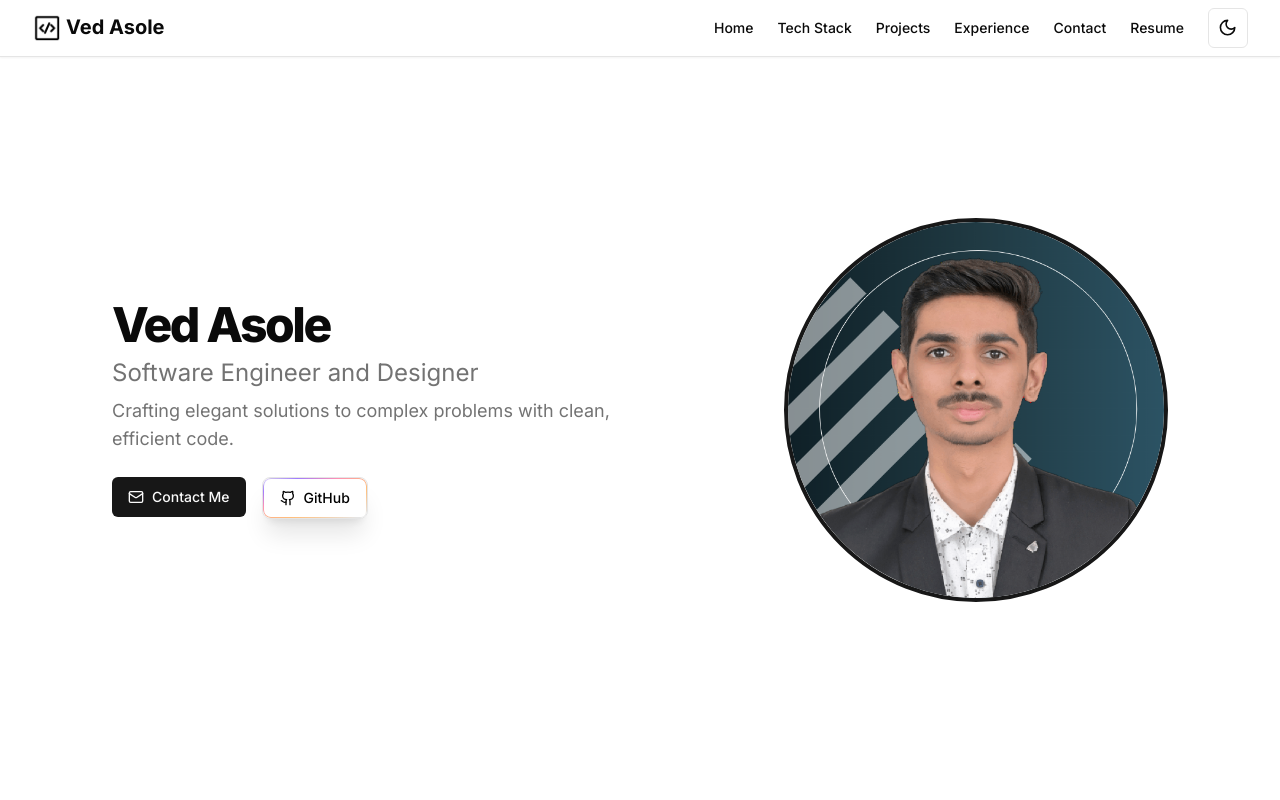
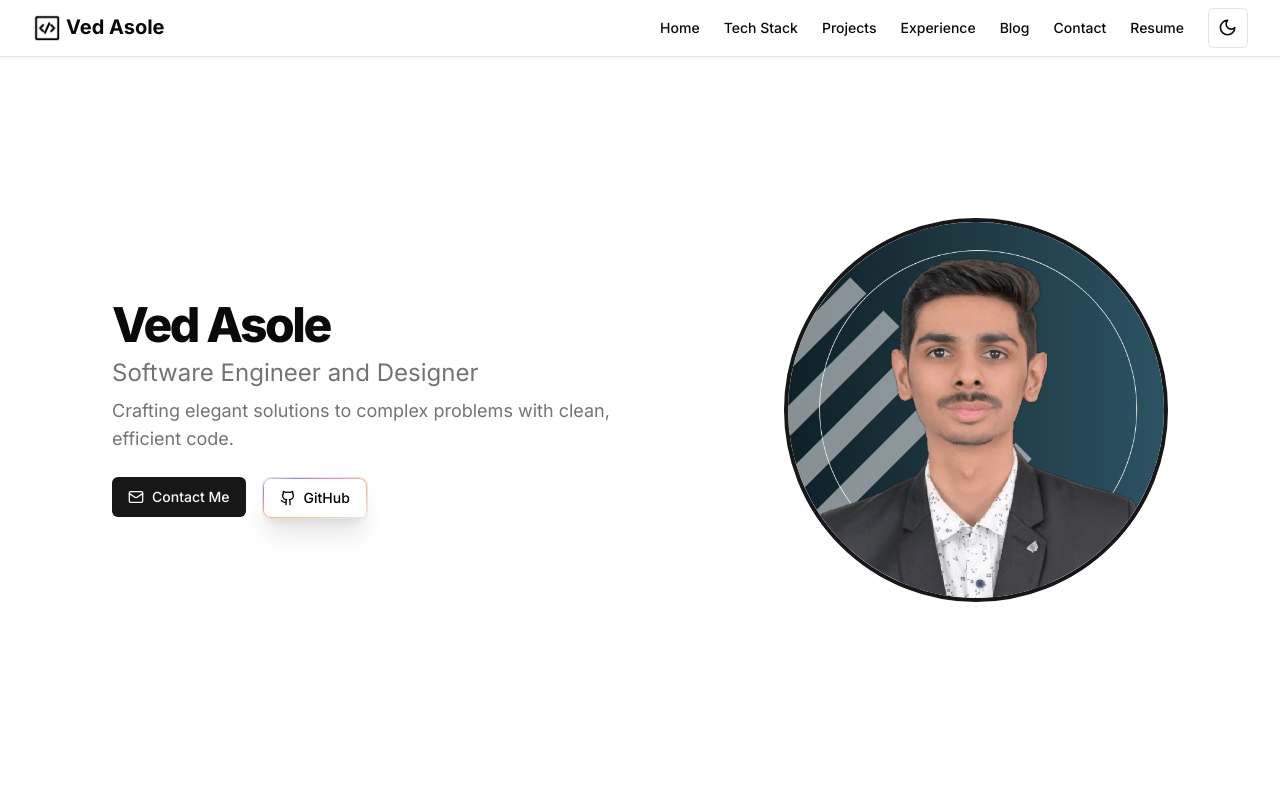
Before and after one commit to ved-asole/nextjs-portfolio, a Next.js app: page / in a window 1280 px wide. Shown: the top 800 px of the page. Built offline with nearby package versions, Linux system fonts and the light colour scheme.

Commit message:
feat(blog): Update header component to include link to blog

```diff
--- a/app/pages/header.tsx
+++ b/app/pages/header.tsx
@@ -37,14 +37,13 @@ export default function Header() {
       href: "#experience"
     },
     {
+      name: "Blog",
+      href: "https://blog.vedasole.cloud"
+    },
+    {
       name: "Contact",
       href: "#contact"
     }
-    // ,
-    // {
-    //   name:"Resume",
-    //   href:"#resume"
-    // }
   ]
 
   return (
```
